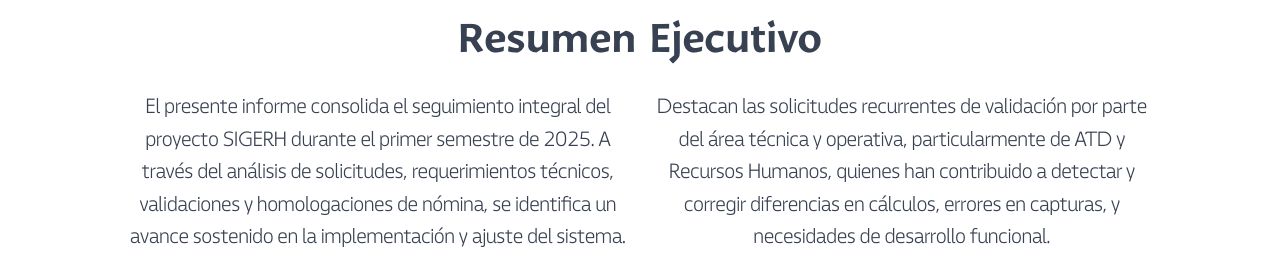
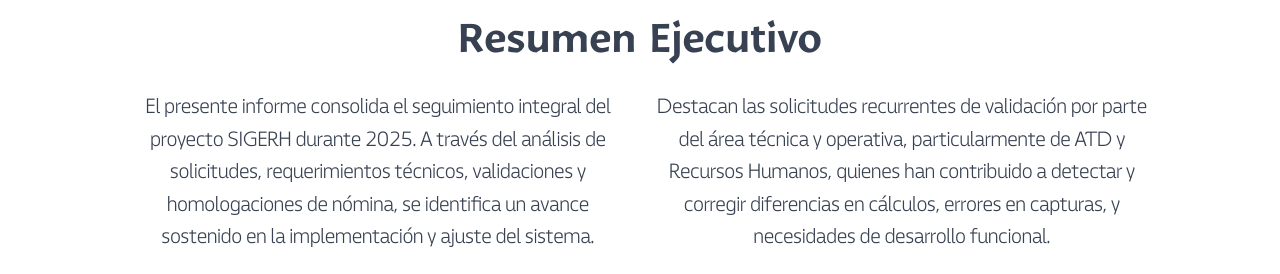
Before and after one commit to VarelaGOOD/SIGERH, a plain HTML site: page index.html in a window 1280 px wide. Shown: the part 675-949 px from the top of the page. Drawn offline with nearby package versions, Linux system fonts and the light colour scheme.

```diff
--- a/index.html
+++ b/index.html
@@ -124,7 +124,7 @@ h1, h2, h3, h4 {
     <div class="grid md:grid-cols-2 gap-6 text-gray-700 leading-relaxed text-xl">
       <p>
         El presente informe consolida el seguimiento integral del proyecto SIGERH
-        durante el primer semestre de 2025. A través del análisis de solicitudes,
+        durante 2025. A través del análisis de solicitudes,
         requerimientos técnicos, validaciones y homologaciones de nómina, se
         identifica un avance sostenido en la implementación y ajuste del sistema.
       </p>
```
